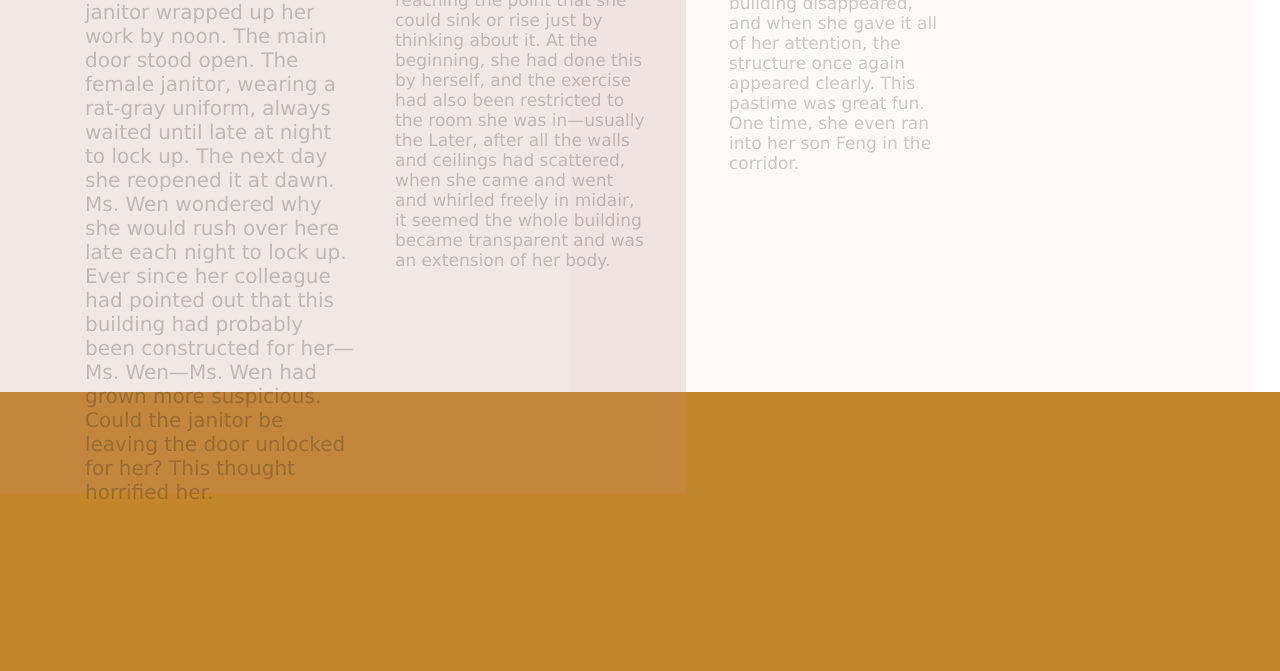
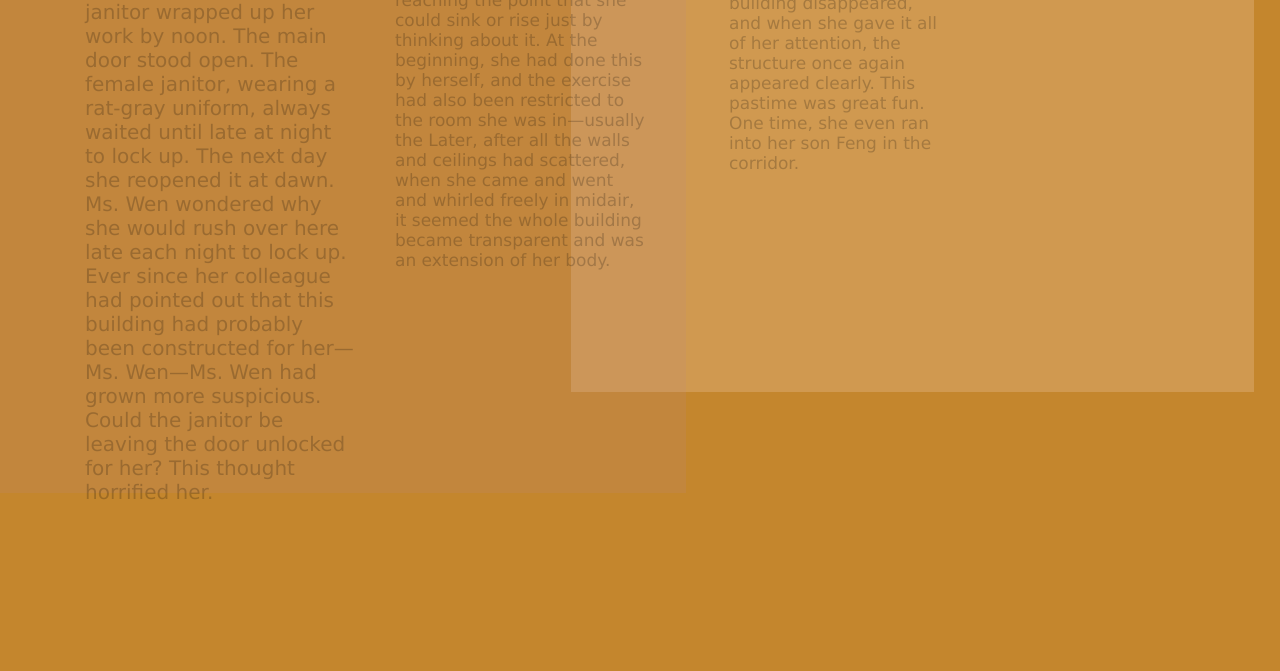
Before and after one commit to julieyeung/euphoria_looking-for-me, a plain HTML site: page index.html in a window 1280 px wide. Shown: the part 632-1303 px from the top of the page. Drawn offline with Linux system fonts and the light colour scheme; a web font is replaced by a local one.

Commit message:
Update index.html colors

```diff
--- a/index.html
+++ b/index.html
@@ -11,7 +11,7 @@
 <link href="https://fonts.googleapis.com/css2?family=Lato:ital,wght@0,100;0,300;0,400;0,700;0,900;1,100;1,300;1,400;1,700;1,900&family=Smooch+Sans:wght@100..900&family=Space+Grotesk:wght@300..700&display=swap" rel="stylesheet">
 
 <body>
-    <div data-layer="Desktop - 12" class="Desktop12" style="width: 1440px; height: 1024px; position: absolute; background: white"></div>
+    <div data-layer="Desktop - 12" class="Desktop12" style="width: 1440px; height: 1024px; position: absolute; background: #C4862D"></div>
 
     <div class="container">
         <div class="rectangle1"></div>
```
